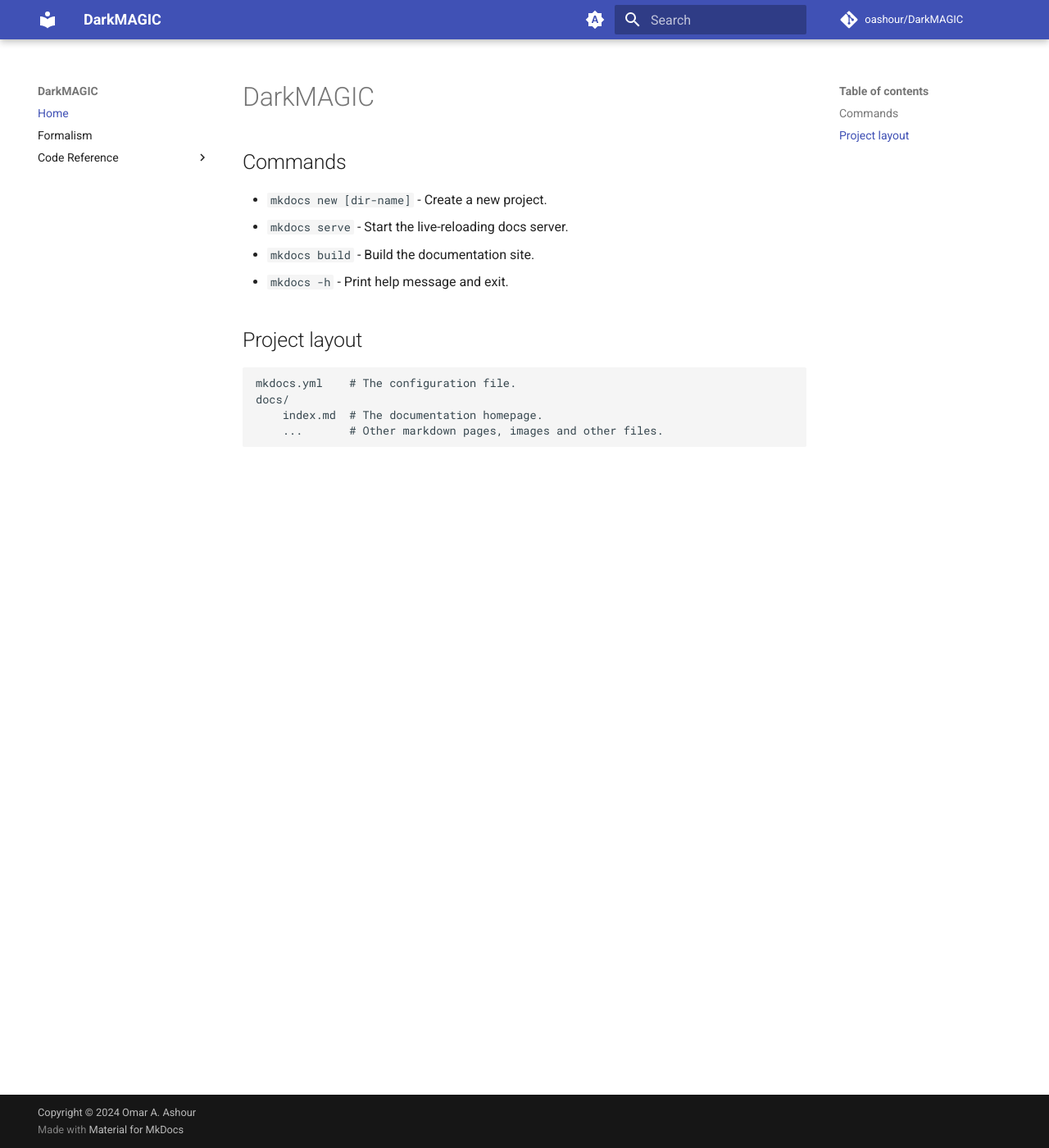
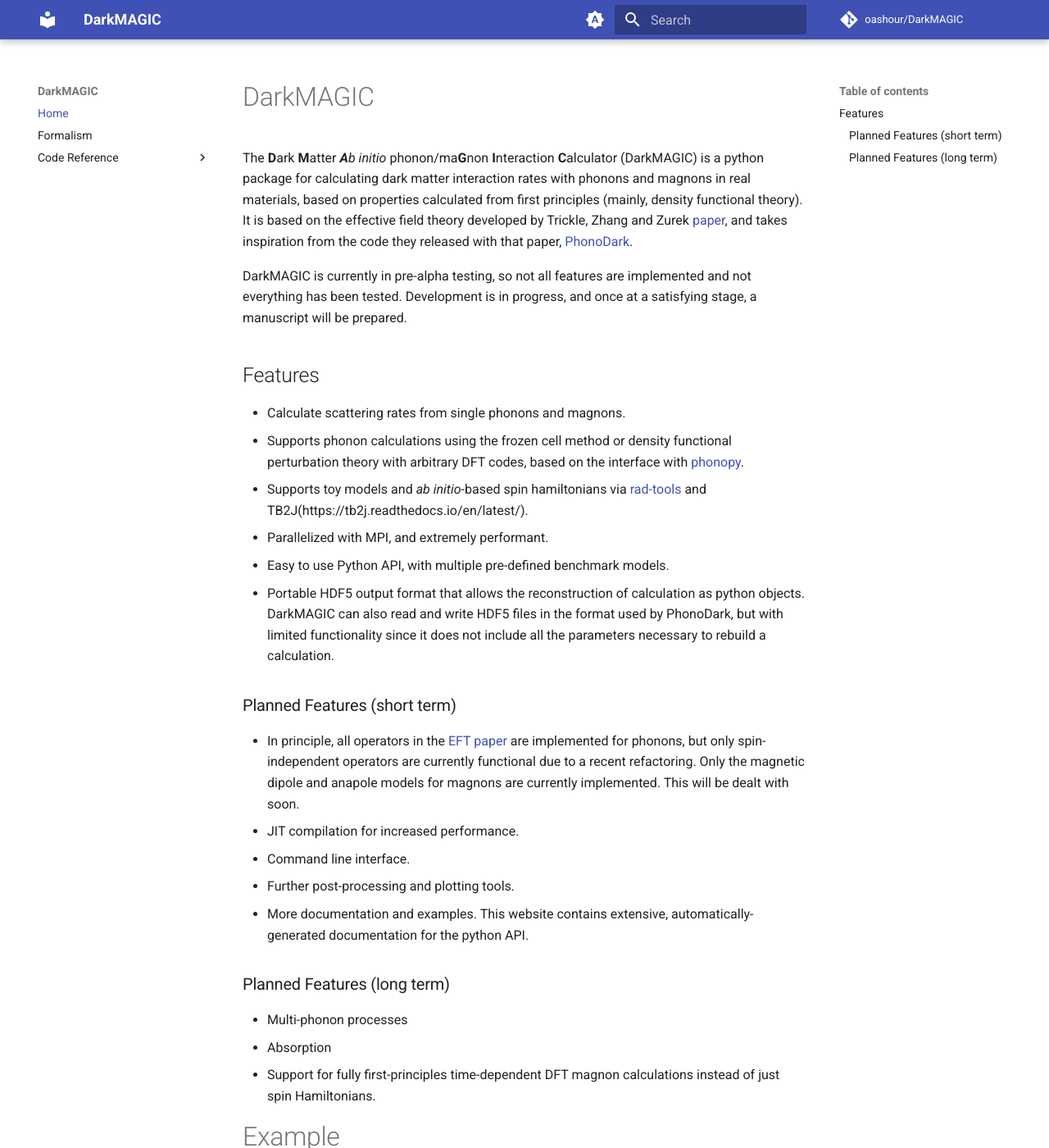
Before and after one commit to Griffin-Group/DarkMAGIC, an MkDocs documentation site: the page built from docs/index.md, in a window 1280 px wide and 1400 px high. Shown: the whole window at 82% size. Built offline with MkDocs 1.6.1 and Material for MkDocs 9.7.7, drawn with Linux system fonts in a browser that asks for light colours; comment, search, counter and statistics services are not loaded; the version menu is left out; some of the changed text lies outside the part shown.

Commit message:
Add short intro in docs

````diff
--- a/docs/index.md
+++ b/docs/index.md
@@ -1,15 +1,59 @@
 # DarkMAGIC
 
-## Commands
+The **D**ark **M**atter ***A****b* *initio* phonon/ma**G**non **I**nteraction **C**alculator (DarkMAGIC) is a python package for calculating dark matter interaction rates with phonons and magnons in real materials, based on properties calculated from first principles (mainly, density functional theory). It is based on the effective field theory developed by Trickle, Zhang and Zurek [paper](https://arxiv.org/abs/2009.13534), and takes inspiration from the code they released with that paper, [PhonoDark](https://github.com/tanner-trickle/PhonoDark).
 
-* `mkdocs new [dir-name]` - Create a new project.
-* `mkdocs serve` - Start the live-reloading docs server.
-* `mkdocs build` - Build the documentation site.
-* `mkdocs -h` - Print help message and exit.
+DarkMAGIC is currently in pre-alpha testing, so not all features are implemented and not everything has been tested. Development is in progress, and once at a satisfying stage, a manuscript will be prepared.
 
-## Project layout
+## Features
+* Calculate scattering rates from single phonons and magnons.
+* Supports phonon calculations using the frozen cell method or density functional perturbation theory with arbitrary DFT codes, based on the interface with [phonopy](https://phonopy.github.io/phonopy/).
+* Supports toy models and *ab initio*-based spin hamiltonians via [rad-tools](https://rad-tools.org/en/stable/) and TB2J(https://tb2j.readthedocs.io/en/latest/).
+* Parallelized with MPI, and extremely performant.
+* Easy to use Python API, with multiple pre-defined benchmark models.
+* Portable HDF5 output format that allows the reconstruction of calculation as python objects. DarkMAGIC can also read and write HDF5 files in the format used by PhonoDark, but with limited functionality since it does not include all the parameters necessary to rebuild a calculation.
 
-    mkdocs.yml    # The configuration file.
-    docs/
-        index.md  # The documentation homepage.
-        ...       # Other markdown pages, images and other files.
+### Planned Features (short term)
+* In principle, all operators in the [EFT paper](https://arxiv.org/abs/2009.13534) are implemented for phonons, but only spin-independent operators are currently functional due to a recent refactoring. Only the magnetic dipole and anapole models for magnons are currently implemented. This will be dealt with soon.
+* JIT compilation for increased performance.
+* Command line interface.
+* Further post-processing and plotting tools.
+* More documentation and examples. This website contains extensive, automatically-generated documentation for the python API.
+
+### Planned Features (long term)
+* Multi-phonon processes
+* Absorption
+* Support for fully first-principles time-dependent DFT magnon calculations instead of just spin Hamiltonians.
+
+# Example
+
+More examples coming soon
+
+This will be run from a Jupyter notebook or as a python script
+```python
+import numpy as np
+
+from darkmagic import Calculator, MaterialParameters, PhononMaterial, Numerics
+from darkmagic.benchmark_models import light_scalar_mediator
+
+# Masses in eV and times of day in hours (to calculate the earth's velocity)
+masses = np.logspace(4, 10, 96)
+times = [0]
+
+# Phonons in Helium
+params = MaterialParameters(N={"e": [2, 2], "n": [2, 2], "p": [2, 2]})
+material = PhononMaterial("hcp_He", params, "tests/data/hcp_He_1GPa.phonopy.yaml")
+model = light_scalar_mediator
+
+# Numerics
+numerics = Numerics(
+    N_grid=[80, 40, 40],  # Spherical grid for momentum transfer
+    N_DWF_grid=[30, 30, 30],  # Monkhorst-Pack grid for Debye-Waller factor
+)
+
+# Create calculator object
+full_calc = Calculator("scattering", masses, material, model, numerics, times)
+full_calc.evaluate()  # Run calculation
+full_calc.to_file()  # Write HDF5 file (default name is "material.name_model.name.h5")
+```
+
+To run in parallel, simply run with `srun -n <nprocs> python script.py` or whatever your system uses.
````
Also changed, not shown: 1 other file.
